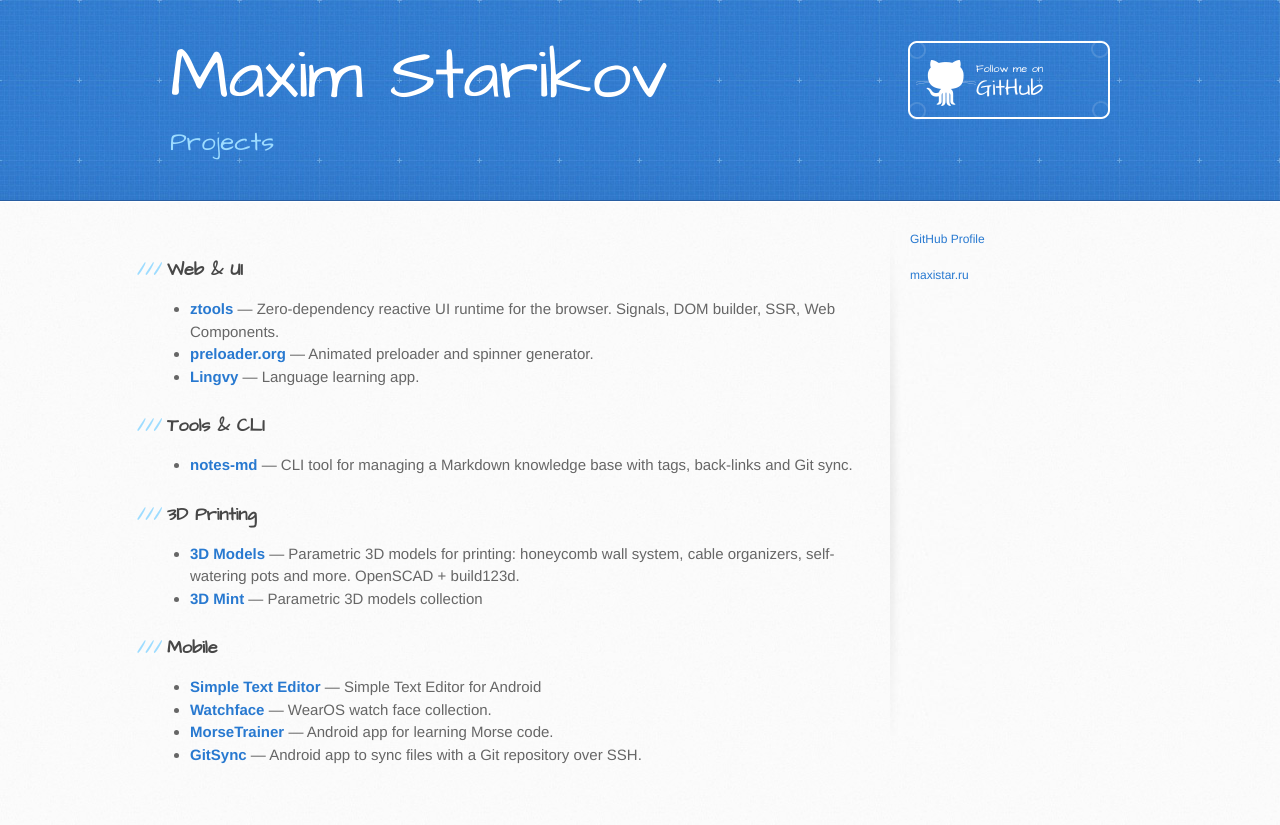
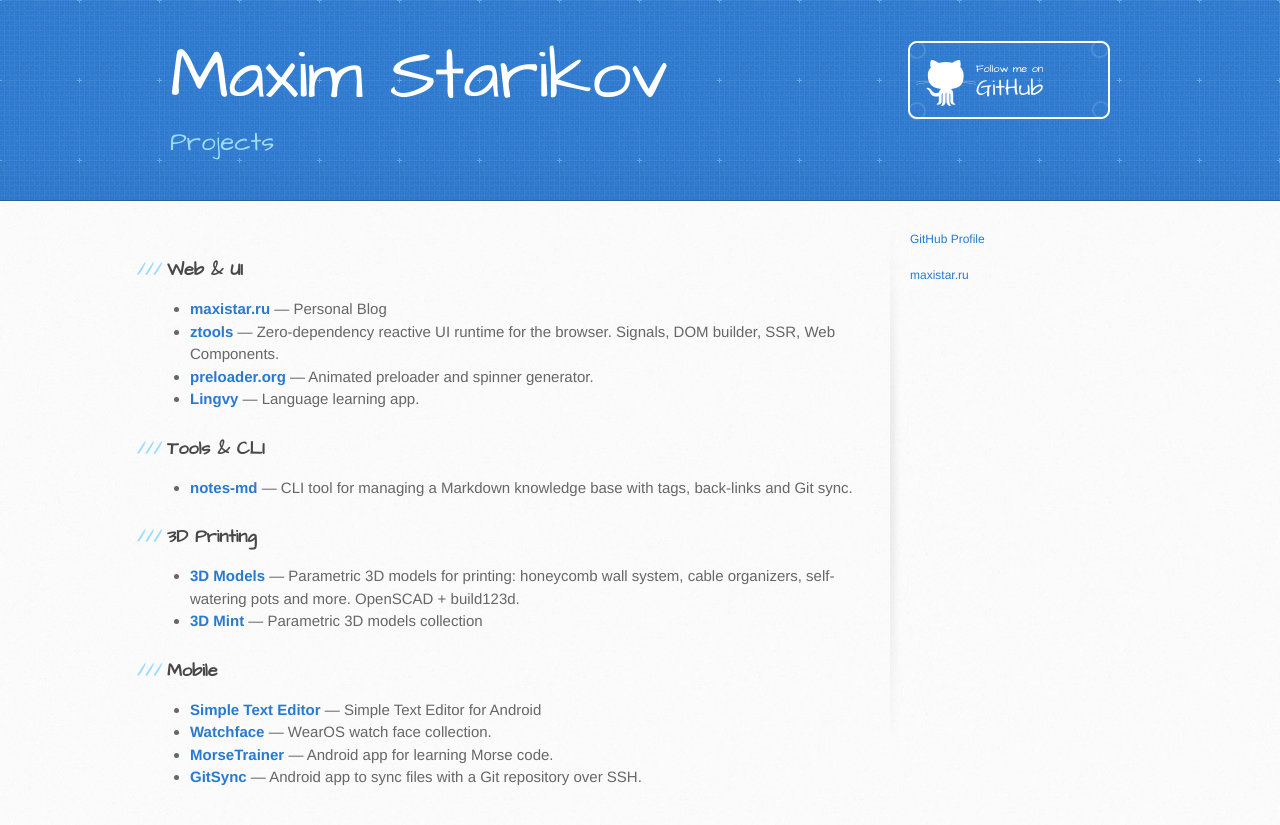
Before and after one commit to maxistar/maxistar.github.io, a Jekyll site: the page built from index.md, in a window 1280 px wide. Shown: the top 825 px of the page. Built offline with Jekyll 4.4.1, drawn with Linux system fonts in a browser that asks for light colours.

Commit message:
add add a personal blog

```diff
--- a/_data/projects.yml
+++ b/_data/projects.yml
@@ -1,5 +1,8 @@
 - category: Web & UI
   projects:
+    - name: maxistar.ru
+      url: https://maxistar.ru
+      description: "Personal Blog"
     - name: ztools
       url: https://ztools.org
       description: "Zero-dependency reactive UI runtime for the browser. Signals, DOM builder, SSR, Web Components."
```
